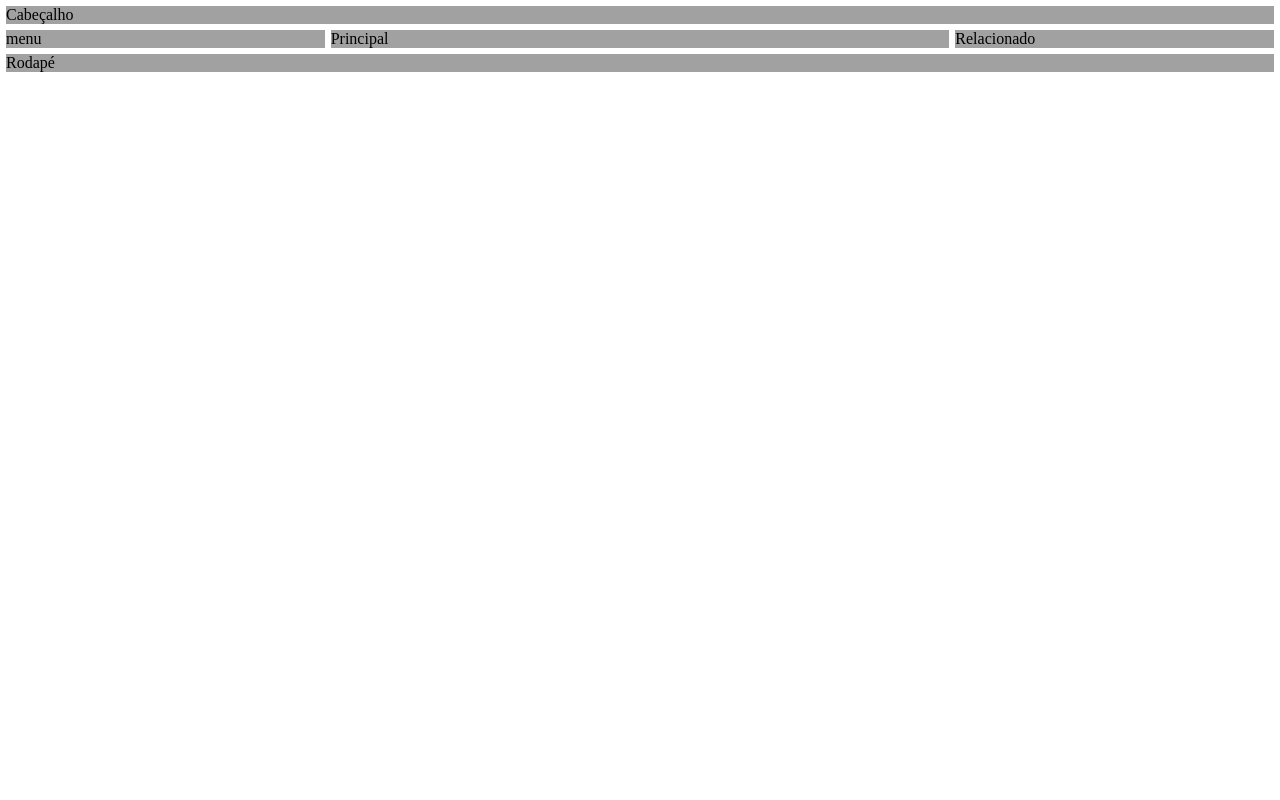
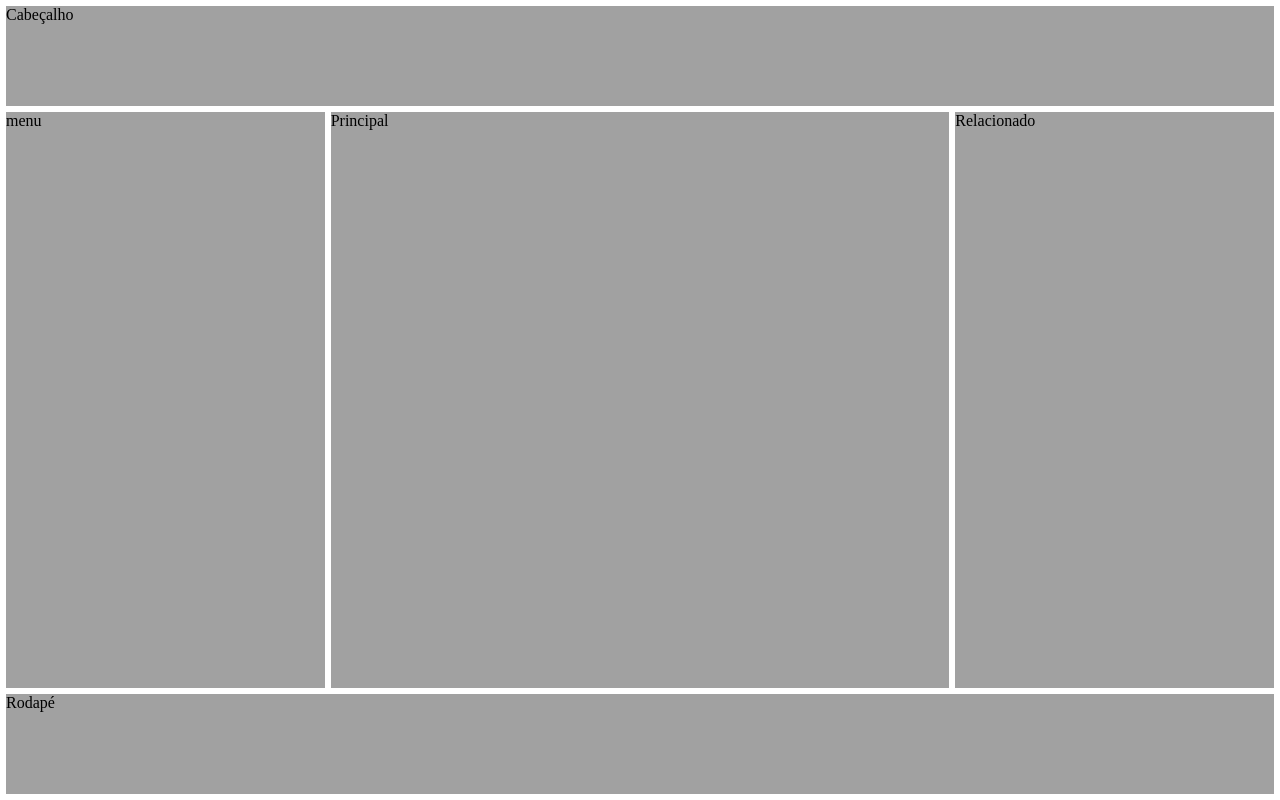
Before and after one commit to Guilherme-RSM/Estrutura-de-layouts-responsivos, a plain HTML site: page index.html in a window 1280 px wide. Drawn offline with Linux system fonts and the light colour scheme.

Commit message:
Definindo a altura do main

```diff
--- a/css/style.css
+++ b/css/style.css
@@ -27,11 +27,12 @@ body {
 header, nav, main, aside, footer {
     background: #a1a1a1;
     display: flex;
-    margin:3px;
+    margin: 3px;
 }
 
 header {
     flex: 1 1 100vw;
+    height: 100px;
 }
 
 nav {
@@ -40,6 +41,9 @@ nav {
 
 main {
     flex: 1 1 500px;
+
+    /*para que nao tenha rolamento vertical, deve ser utilizada a função calc ao definir a altura do main como 100vh - a soma da altura do header e do footer + a soma da margem aplicada entre os elementos. */
+    height: calc(100vh - 224px);
 }
 
 aside {
@@ -48,4 +52,5 @@ aside {
 
 footer {
     flex: 1 1 100vw;
+    height: 100px;
 }
```
